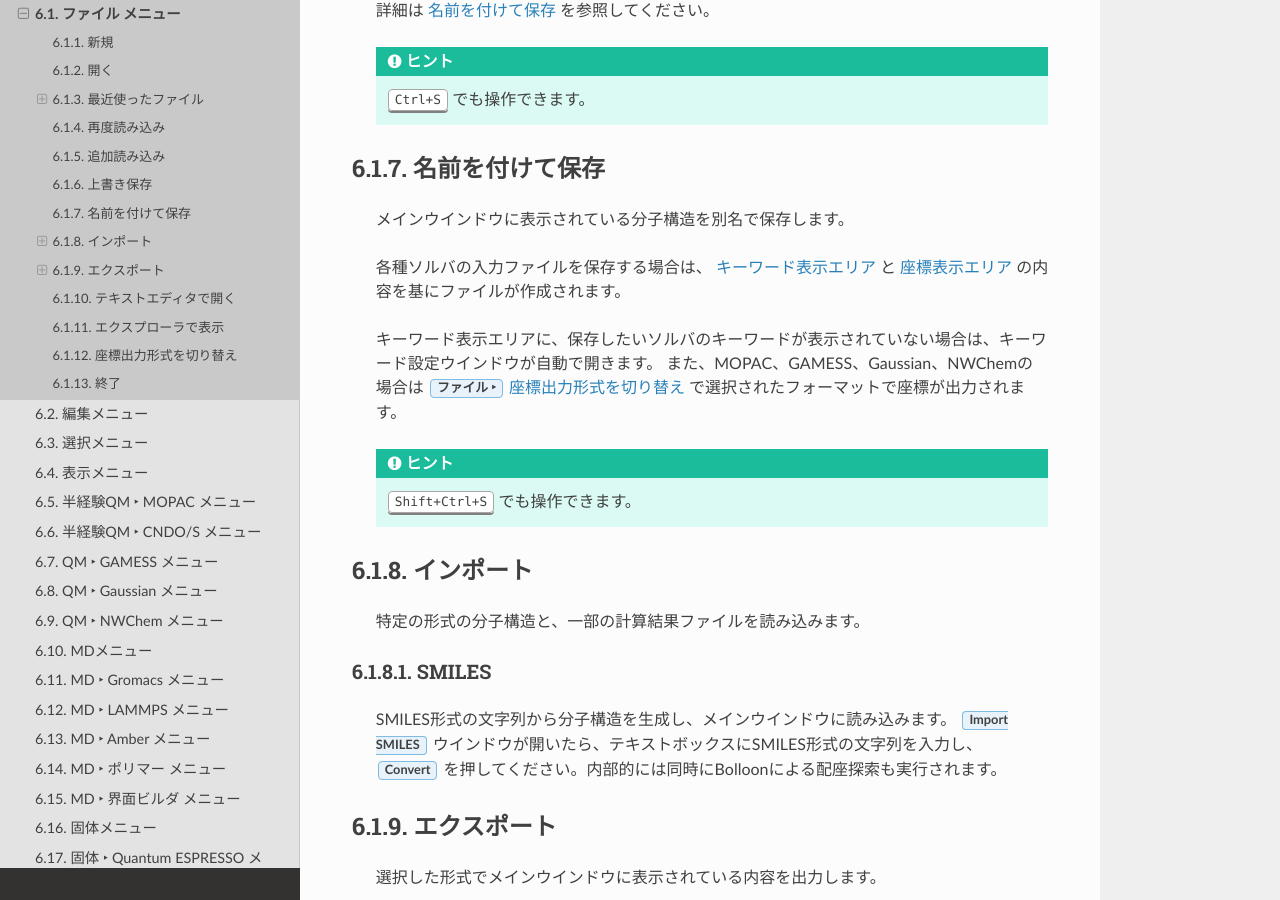
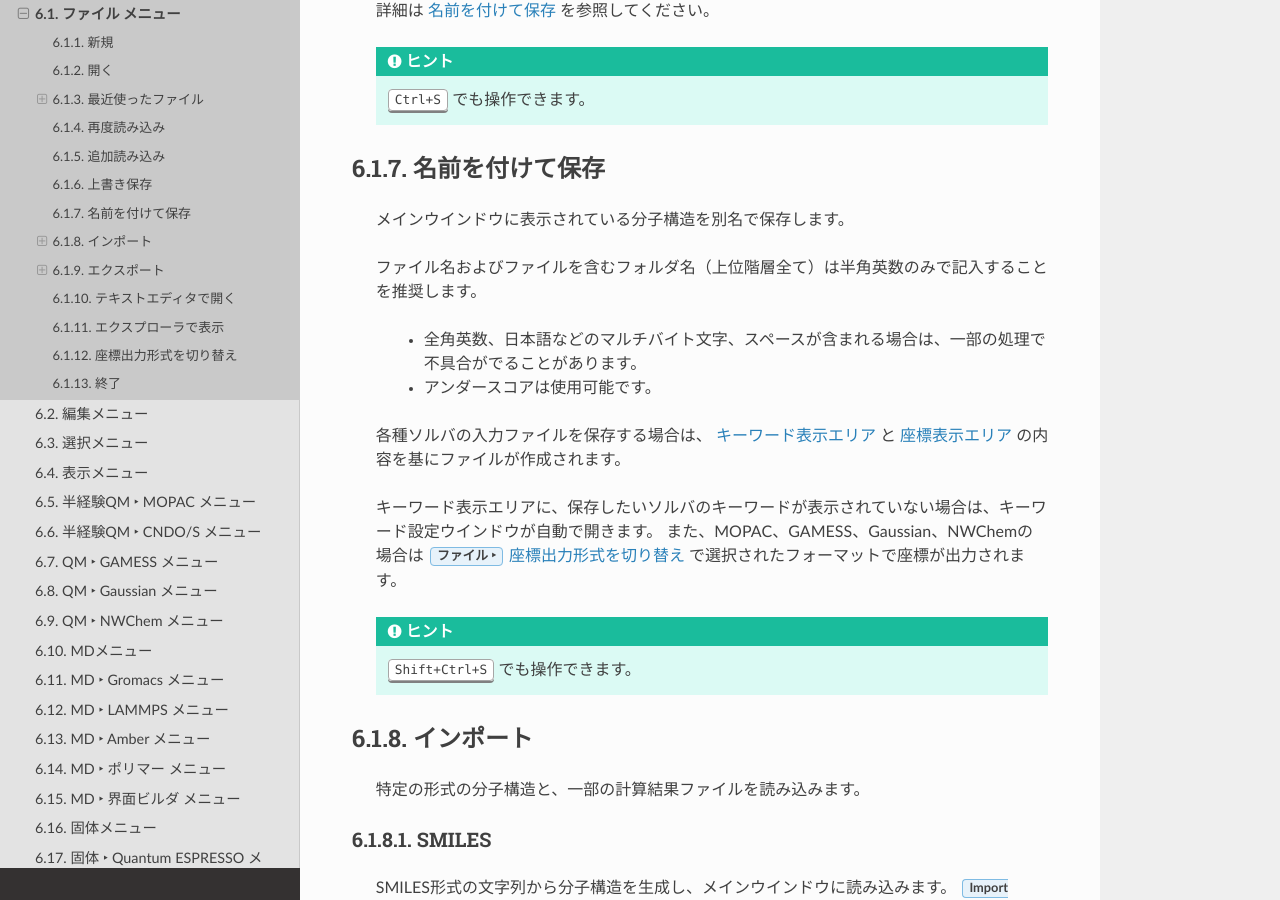
Before and after one commit to X-Ability/winmostar_doc, a Sphinx documentation site: the page built from source/winmos/winmos_file.rst, in a window 1280 px wide and 900 px high, scrolled down 1140 px. Built offline with Sphinx 7.4.7 and the Read the Docs theme 2.0.0, drawn with Linux system fonts in a browser that asks for light colours.

Commit message:
ファイル名全角・マルチバイト問題追記
git-svn-id: http://varane/svn/winmostar_doc/trunk@13 10044ad8-96a7-4fcc-a7cb-627c628f43f5

```diff
--- a/source/winmos/winmos_file.rst
+++ b/source/winmos/winmos_file.rst
@@ -55,6 +55,11 @@
 名前を付けて保存
 ----------------------------------
    メインウインドウに表示されている分子構造を別名で保存します。
+
+   ファイル名およびファイルを含むフォルダ名（上位階層全て）は半角英数のみで記入することを推奨します。
+
+      - 全角英数、日本語などのマルチバイト文字、スペースが含まれる場合は、一部の処理で不具合がでることがあります。
+      - アンダースコアは使用可能です。
 
    各種ソルバの入力ファイルを保存する場合は、 :ref:`キーワード表示エリア <gui_main>` と :ref:`座標表示エリア <gui_main>` の内容を基にファイルが作成されます。
 
```
